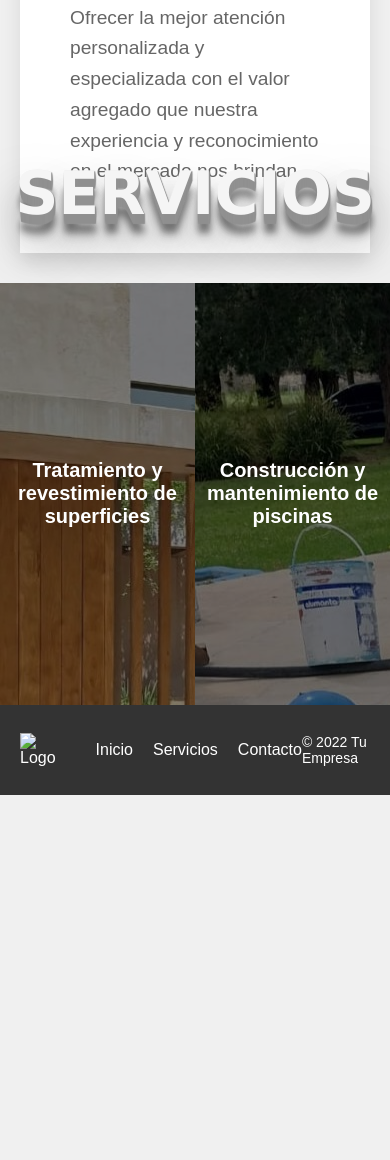
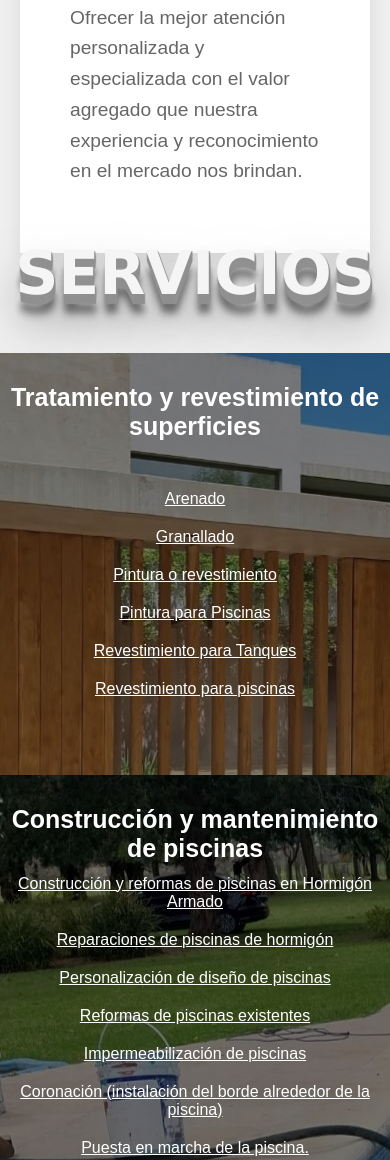
Before and after one commit to Alejandro1208/sahara-pools, a plain HTML site: page index.html in a window 390 px wide. Shown: the part 1441-2601 px from the top of the page. Before the commit the page ends 2236 px from the top, so only its background shows below. Drawn offline with nearby package versions, Linux system fonts and the light colour scheme.

Commit message:
Commit 9 de mayo

```diff
--- a/css/styles.css
+++ b/css/styles.css
@@ -494,17 +494,55 @@ form input[type="submit"]:hover {
 }
 @media (max-width: 600px){
     .servicios-title{
-        margin-top: 150px;
+        margin-top: 230px;
+    }
+    .servicios-contenedor{
+        display: flex;
+        flex-direction: column;
+    }
+    #tratamiento{
+        margin-top: 310px;
     }
     .card-servicios{
-        margin-top: 240px;
+        margin-top: 0px;
+        width: 100%;
+        display: flex;
+        flex-direction: column;
     }
     .card-content h2{
-        font-size: 20px;
+        font-size: 25px;
+        top: 0px;
+        padding: 10px;
+        opacity: 1;
     }
     .services li{
         font-size: 16px;
     }
+    .services li {
+        margin-bottom: 20px;
+        opacity: 1;
+      }
+      .services li a {
+        color: white;
+        transition: all 0.5s ease;
+        opacity: 1;
+      }
+      .services li a:hover {
+        color: white;
+        font-size: 15px;
+      }
+      .services{
+        display: block;
+        opacity: 1;
+        display: flex;
+        flex-direction: column;
+        text-align: center;
+        justify-content: center;
+        align-items: center;
+        padding: 5px;
+        margin-top: 100px;
+      }
+
 }
 /*FIN DE SERVICIOS*/
 
@@ -551,9 +589,28 @@ form input[type="submit"]:hover {
     margin: 0;
   }
   @media (max-width: 600px){
-    .copyright p {
+        .copyright p {
         margin: 0;
         font-size: 14px;
       }
+      .footer-content{
+        display: flex;
+        flex-direction: column;
+        justify-content: center;
+        align-items: center;
+        text-align: center;
+        padding: 20px;
+      }
+
+      .menu{
+        margin: 0px;
+        display: flex;
+        text-align: center;
+        align-items: center;
+        justify-content: center;
+      }
+      .menu ul{
+        padding: 0%;
+      }
   }
 /*FIN DEL FOOTER*/
--- a/index.html
+++ b/index.html
@@ -61,8 +61,8 @@
         </div>
     </section>
 
-
-    <h2 class="servicios-title">Servicios</h2>
+<div class="servicios-contenedor">
+      <h2 class="servicios-title">Servicios</h2>
       <div class="card-servicios" id="tratamiento">
         <div class="card-content">
           <h2>Tratamiento y revestimiento de superficies</h2>
@@ -92,10 +92,12 @@
         </div>
       </div>
 
+</div>
 
 
 
-    <div class="gallery">
+<!--
+      <div class="gallery">
         <div class="item">
           <img src="/img/carrusel/imagen1.jpg" alt="Imagen 1">
           <div class="description">Descripción de la imagen 1</div>
@@ -128,7 +130,9 @@
           <img src="/img/carrusel/imagen8.jpg" alt="Imagen 1">
           <div class="description">Descripción de la imagen 1</div>
         </div>
-      </div>
+    </div>
+-->
+
 
 
 
@@ -138,7 +142,7 @@
 
         <div class="footer-content">
           <div class="logo">
-            <img src="ruta-al-logo" alt="Logo">
+            <img src="/img/logo.jpg" alt="Logo">
           </div>
           <nav class="menu">
             <ul>
```
Also changed, not shown: servicios/construccion-y-mantenimiento.html (added, +11 -0 lines), css/construccion-y-mantenimiento.css (added), css/tratamientos.css (added), servicios/tratamientos.html (added).
